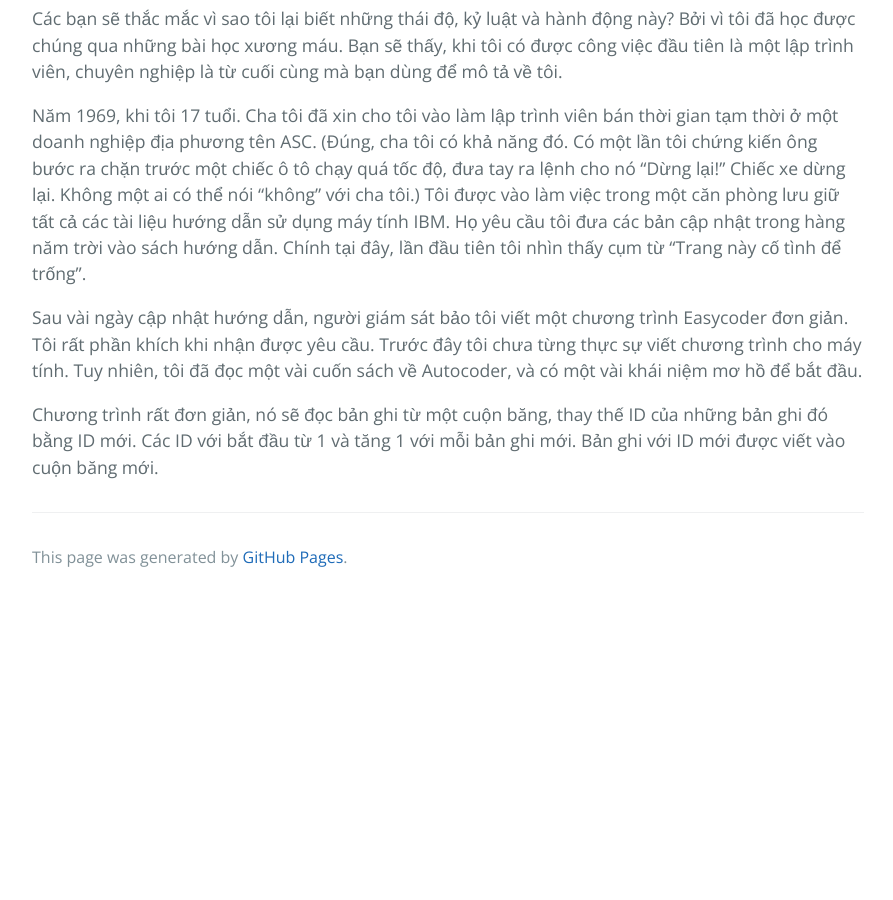
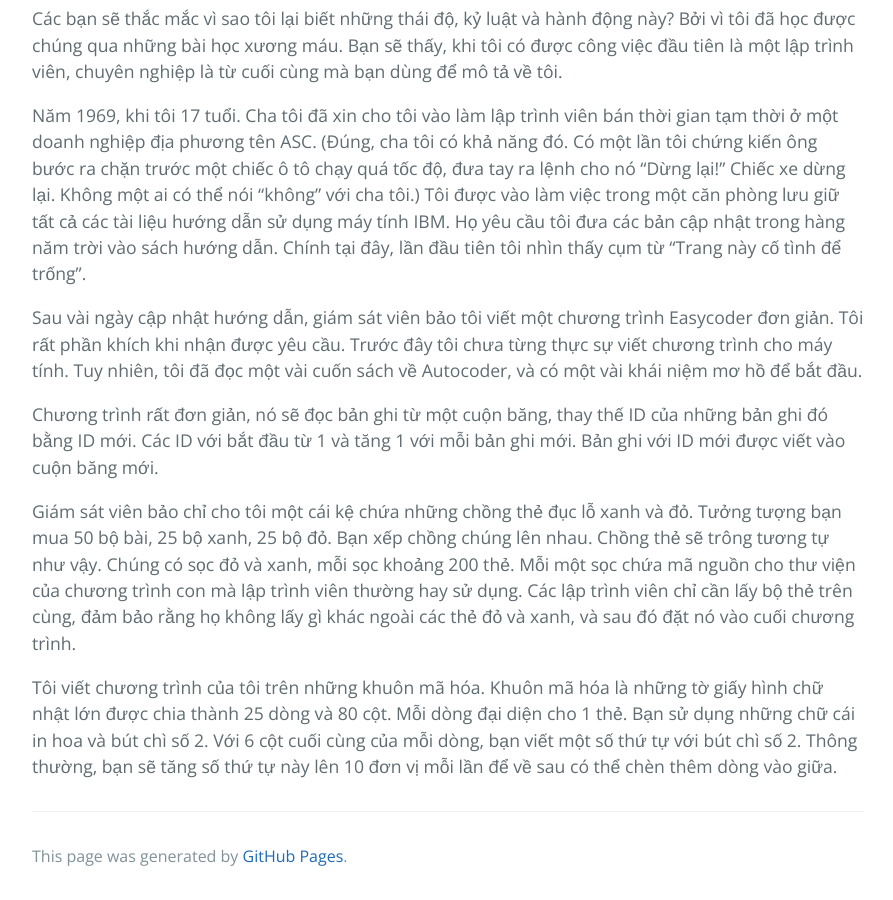
Before and after one commit to HaiBV/haibv.github.io, a Jekyll site: the page built from clean-coder/pre-requisite-introduction.md, in a window 1280 px wide and 900 px high, scrolled down 880 px. Shown: the whole window, without its empty margins (192-1085 px from the left). Built offline with Jekyll 4.4.1, drawn with Linux system fonts in a browser that asks for light colours; our own code applies the rules of GitHub Pages for plain Markdown files; before the commit the page ends 1481 px from its top, so only the background shows below that.

Commit message:
Update The Clean Coder - Introduction

```diff
--- a/clean-coder/pre-requisite-introduction.md
+++ b/clean-coder/pre-requisite-introduction.md
@@ -16,6 +16,10 @@ Các bạn sẽ thắc mắc vì sao tôi lại biết những thái độ, kỷ
 
 Năm 1969, khi tôi 17 tuổi. Cha tôi đã xin cho tôi vào làm lập trình viên bán thời gian tạm thời ở một doanh nghiệp địa phương tên ASC. (Đúng, cha tôi có khả năng đó. Có một lần tôi chứng kiến ông bước ra chặn trước một chiếc ô tô chạy quá tốc độ, đưa tay ra lệnh cho nó "Dừng lại!" Chiếc xe dừng lại. Không một ai có thể nói "không" với cha tôi.) Tôi được vào làm việc trong một căn phòng lưu giữ tất cả các tài liệu hướng dẫn sử dụng máy tính IBM. Họ yêu cầu tôi đưa các bản cập nhật trong hàng năm trời vào sách hướng dẫn. Chính tại đây, lần đầu tiên tôi nhìn thấy cụm từ "Trang này cố tình để trống".
 
-Sau vài ngày cập nhật hướng dẫn, người giám sát bảo tôi viết một chương trình Easycoder đơn giản. Tôi rất phần khích khi nhận được yêu cầu. Trước đây tôi chưa từng thực sự viết chương trình cho máy tính. Tuy nhiên, tôi đã đọc một vài cuốn sách về Autocoder, và có một vài khái niệm mơ hồ để bắt đầu.
+Sau vài ngày cập nhật hướng dẫn, giám sát viên bảo tôi viết một chương trình Easycoder đơn giản. Tôi rất phần khích khi nhận được yêu cầu. Trước đây tôi chưa từng thực sự viết chương trình cho máy tính. Tuy nhiên, tôi đã đọc một vài cuốn sách về Autocoder, và có một vài khái niệm mơ hồ để bắt đầu.
 
 Chương trình rất đơn giản, nó sẽ đọc bản ghi từ một cuộn băng, thay thế ID của những bản ghi đó bằng ID mới. Các ID với bắt đầu từ 1 và tăng 1 với mỗi bản ghi mới. Bản ghi với ID mới được viết vào cuộn băng mới.
+
+Giám sát viên bảo chỉ cho tôi một cái kệ chứa những chồng thẻ đục lỗ xanh và đỏ. Tưởng tượng bạn mua 50 bộ bài, 25 bộ xanh, 25 bộ đỏ. Bạn xếp chồng chúng lên nhau. Chồng thẻ sẽ trông tương tự như vậy. Chúng có sọc đỏ và xanh, mỗi sọc khoảng 200 thẻ. Mỗi một sọc chứa mã nguồn cho thư viện của chương trình con mà lập trình viên thường hay sử dụng. Các lập trình viên chỉ cần lấy bộ thẻ trên cùng, đảm bảo rằng họ không lấy gì khác ngoài các thẻ đỏ và xanh, và sau đó đặt nó vào cuối chương trình.
+
+Tôi viết chương trình của tôi trên những khuôn mã hóa. Khuôn mã hóa là những tờ giấy hình chữ nhật lớn được chia thành 25 dòng và 80 cột. Mỗi dòng đại diện cho 1 thẻ. Bạn sử dụng những chữ cái in hoa và bút chì số 2. Với 6 cột cuối cùng của mỗi dòng, bạn viết một số thứ tự với bút chì số 2. Thông thường, bạn sẽ tăng số thứ tự này lên 10 đơn vị mỗi lần để về sau có thể chèn thêm dòng vào giữa.
```
